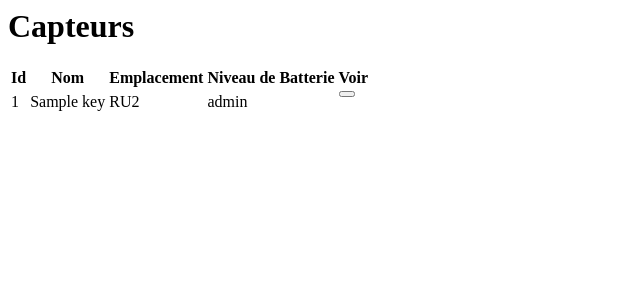
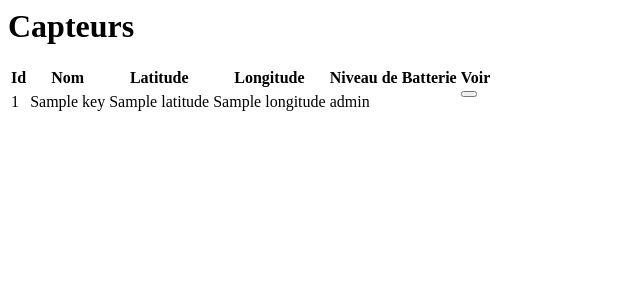
Before and after one commit to Speksss/Projet-Flux-De-Populations, a Spring app: template src/main/resources/templates/capteurs.html in a window 1280 px wide. Shown: the top 300 px of the page, without its empty margins (0-640 px from the left). Run offline with Thymeleaf, Linux system fonts and the light colour scheme; the template is opened without the code that fills it: most values are stand-ins (such as "Sample title", 1, 10 or a date in 2020); data that the repository does not hold is empty.

Commit message:
Ajout coordonnées page capteurs

```diff
--- a/src/main/resources/templates/capteurs.html
+++ b/src/main/resources/templates/capteurs.html
@@ -10,7 +10,8 @@
                         <tr>
                             <th scope="col">Id</th>
                             <th scope="col">Nom</th>
-                            <th scope="col">Emplacement</th>
+                            <th scope="col">Latitude</th>
+							<th scope="col">Longitude</th>
                             <th scope="col">Niveau de Batterie</th>
                             <!--<th scope="col">Statut</th>-->
                             <th scope="col">Voir</th>
@@ -27,7 +28,8 @@
 	                        <tr class="rowSensor">
 	                            <td class="td-id" th:text="${capteurData.value.idSensor}"></td>
 	                            <td class="td-name" th:text="${capteurData.key}"></td>
-	                            <td class="td-location">RU2</td>
+	                            <td class="td-latitude" th:text="${capteurData.value.latitude}"></td>
+								<td class="td-longitude" th:text="${capteurData.value.longitude}"></td>
 	                            <td class="td-battery" th:text="${capteurData.value.batteryLevel}"></td>
 	                            <!-- <td class="td-statut">Fonctionnel</td> -->
 	                            <td class="td-show text-center">
--- a/src/main/resources/templates/sensor.html
+++ b/src/main/resources/templates/sensor.html
@@ -19,7 +19,8 @@
 							<tr>
 								<th scope="col">Id</th>
 								<th scope="col">Nom</th>
-								<th scope="col">Emplacement</th>
+								<th scope="col">Latitude</th>
+								<th scope="col">Longitude</th>
 								<th scope="col">Température</th>
 								<th scope="col">Luminance</th>
 								<th scope="col">Niveau de Batterie</th>
@@ -30,7 +31,8 @@
 							<tr class="rowSensor">
 								<td class="td-id" th:text="${capteur.idSensor}"></td>
 								<td class="td-name" th:text="${capteur.sensorName}"></td>
-								<td class="td-location">RU2</td>
+								<td class="td-latitude" th:text="${capteur.latitude}"></td>
+								<td class="td-longitude" th:text="${capteur.longitude}"></td>
 								<td class="td-temperature" th:text="${capteur.temperature}">22</td>
 								<td class="td-brightness" th:text="${capteur.luminance}">800</td>
 								<td class="td-battery" th:text="${capteur.batteryLevel}">80</td>
```
